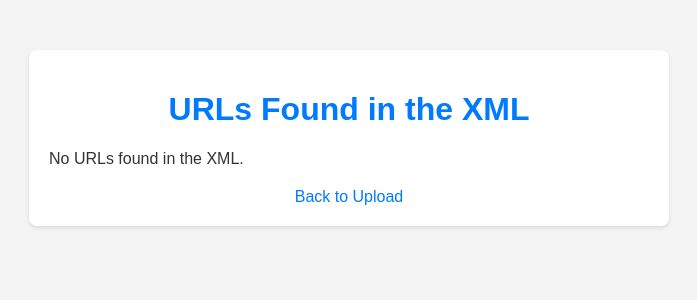
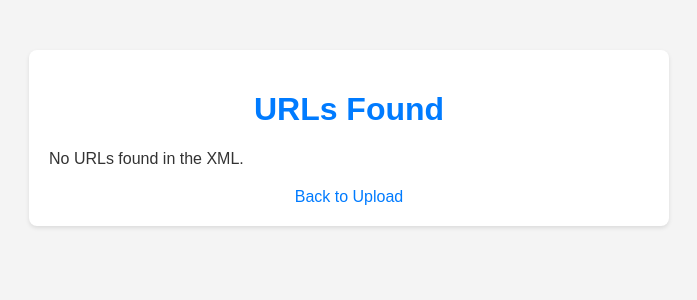
Before and after one commit to Rudrik01/azure, a Flask app: template templates/result.html in a window 1280 px wide. Shown: the top 300 px of the page, without its empty margins (291-988 px from the left). Run offline with Flask 3, Linux system fonts and the light colour scheme; the template is opened without the code that fills it, so the values that code supplies are empty.

Commit message:
Update result.html

```diff
--- a/templates/result.html
+++ b/templates/result.html
@@ -8,7 +8,7 @@
 </head>
 <body>
     <div class="container">
-        <h1>URLs Found in the XML</h1>
+        <h1>URLs Found</h1>
         {% if urls %}
         <ul>
             {% for url in urls %}
```
